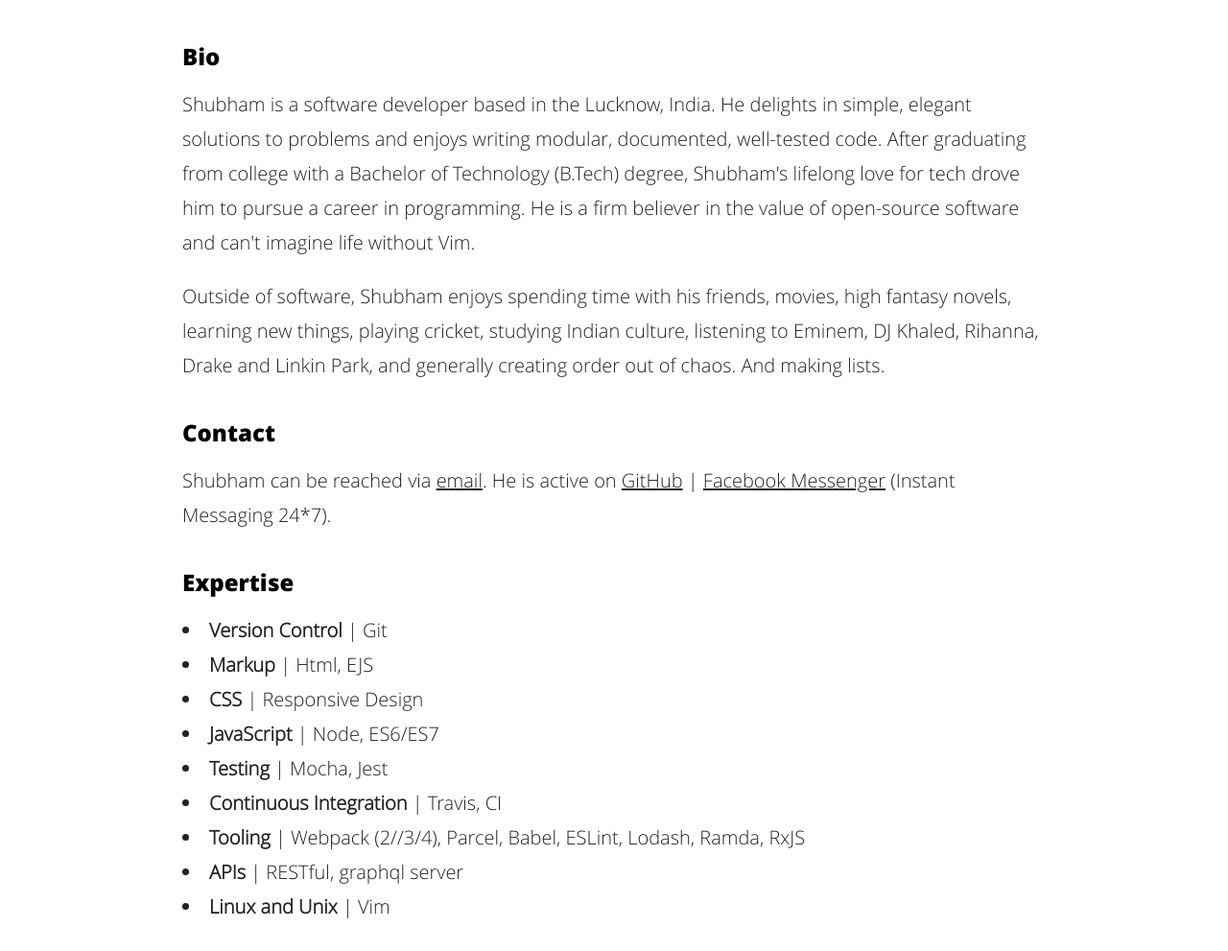
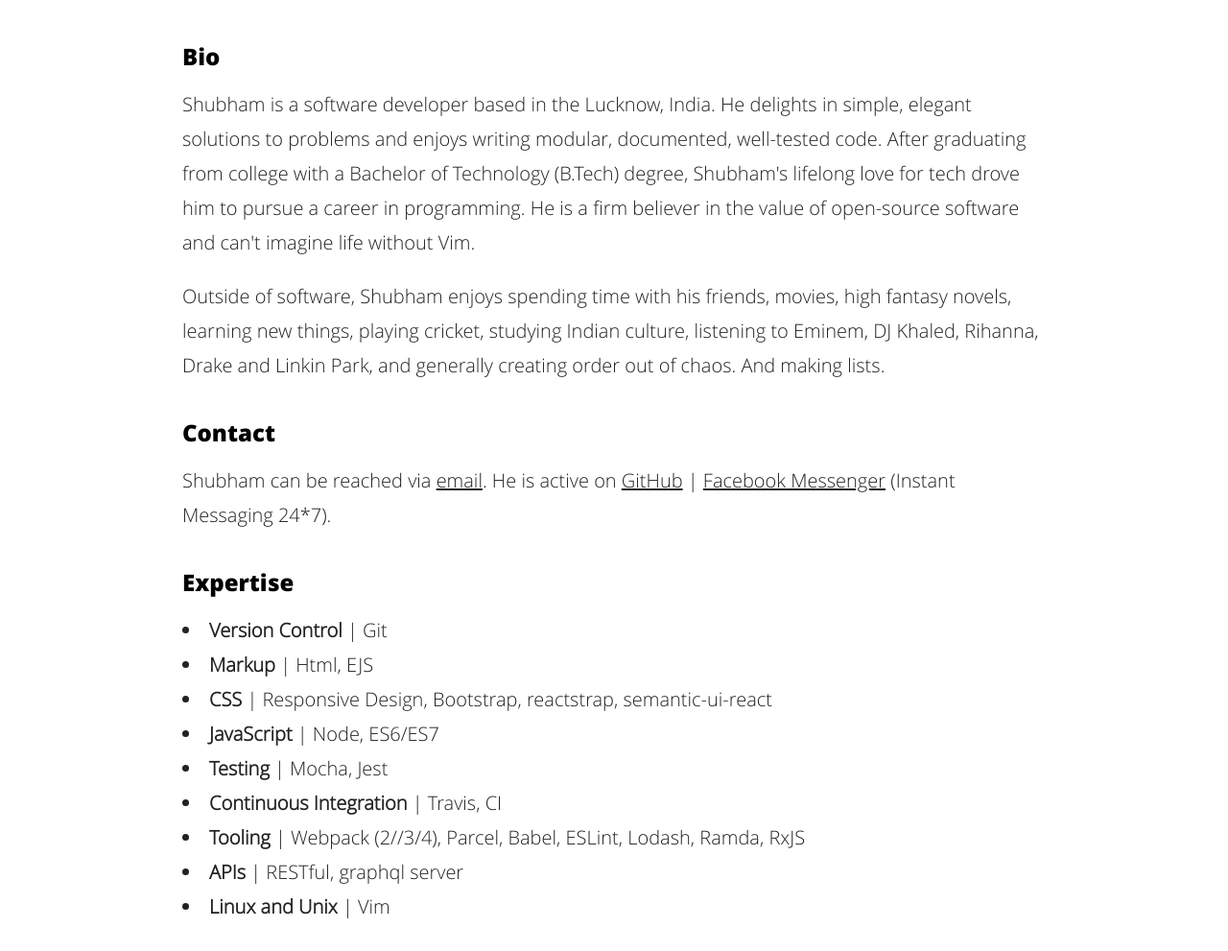
Before and after one commit to lockround/lockround.github.io, a plain HTML site: page about/index.html in a window 1280 px wide. Shown: the part 103-1094 px from the top of the page at 96% size. Drawn offline with Linux system fonts and the light colour scheme.

Commit message:
Update index.html

```diff
--- a/about/index.html
+++ b/about/index.html
@@ -16,7 +16,7 @@ And making lists.</p>
 <ul>
 <li><strong>Version Control</strong> | Git</li>
 <li><strong>Markup</strong> | Html, EJS</li>
-<li><strong>CSS</strong> | Responsive Design</li>
+<li><strong>CSS</strong> | Responsive Design, Bootstrap, reactstrap, semantic-ui-react</li>
 <li><strong>JavaScript</strong> | Node, ES6/ES7</li>
 <li><strong>Testing</strong> | Mocha, Jest</li>
 <li><strong>Continuous Integration</strong> | Travis, CI</li>
```
